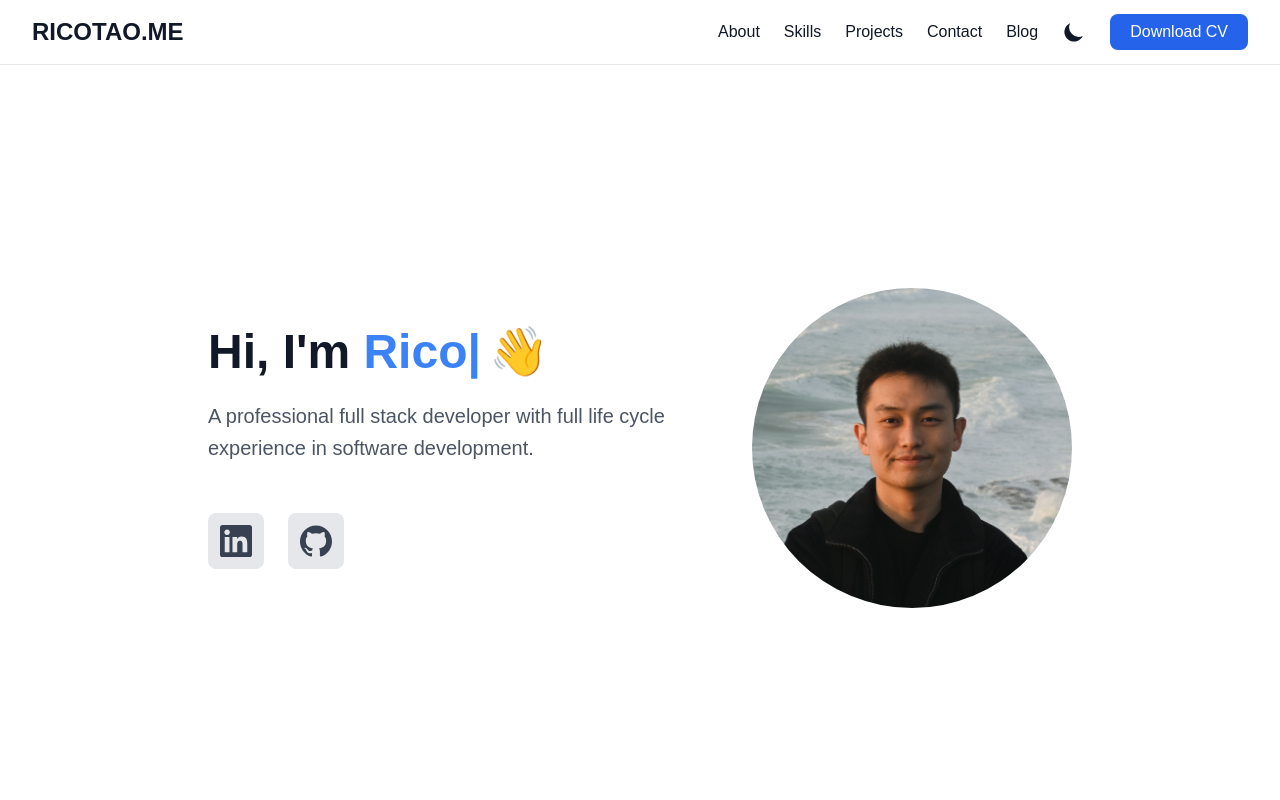
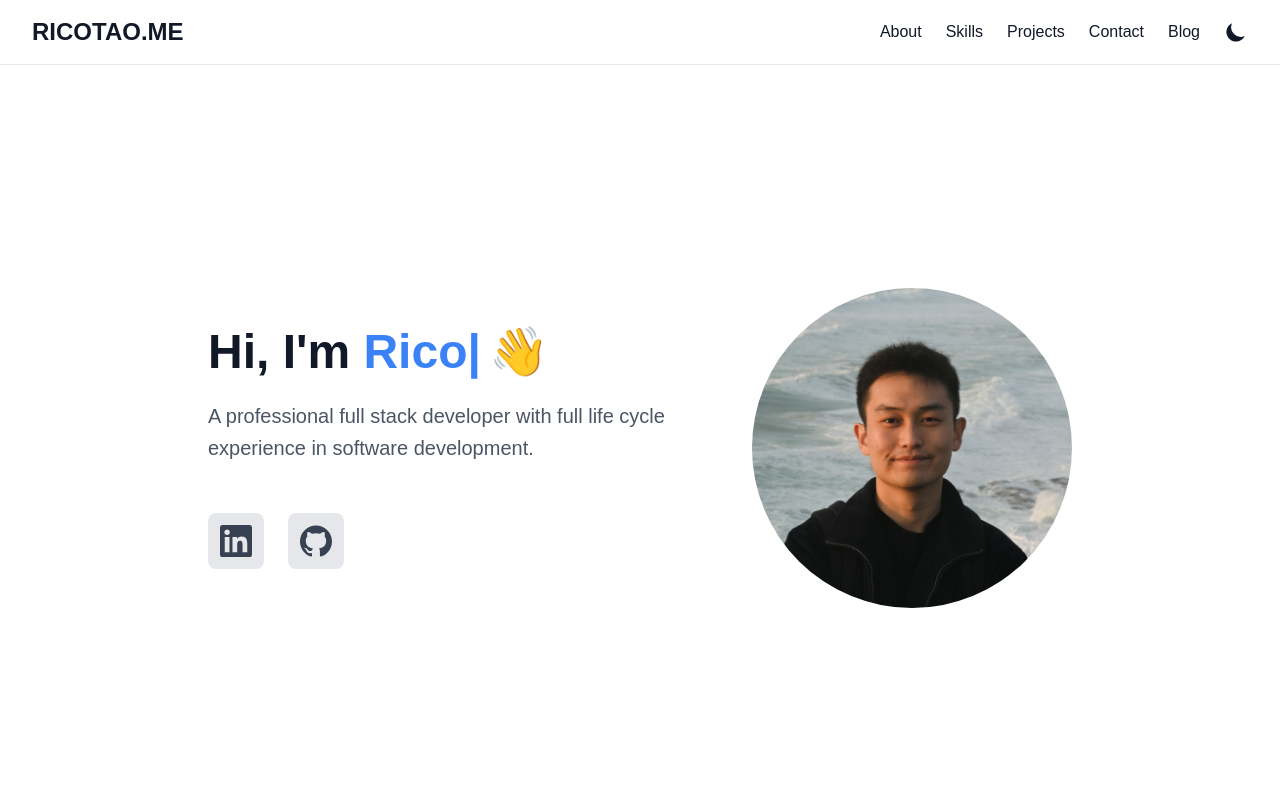
Before and after one commit to Rico00121/ricotao.me, a Next.js app: page / in a window 1280 px wide. Shown: the top 800 px of the page. Built offline with nearby package versions, Linux system fonts and the light colour scheme; no server answers.

Commit message:
feat: rm cv

```diff
--- a/src/components/composes/Navbar.tsx
+++ b/src/components/composes/Navbar.tsx
@@ -23,15 +23,6 @@ const Navbar = () => {
             <a href="https://rico00121.github.io/blog/" target="_blank" rel="noopener noreferrer" className="hover:text-blue-600 dark:hover:text-blue-400">Blog</a>
 
             <ThemeToggle />
-
-            <a
-              href="https://drive.google.com/drive/folders/1wFAM8sht5CZWxmehGYnEjV7Hk9mcciSO?usp=drive_link"
-              target="_blank"
-              rel="noopener noreferrer"
-              className="bg-blue-600 dark:bg-blue-700 w-full sm:w-auto px-5 py-1.5 rounded-lg hover:bg-blue-700 dark:hover:bg-blue-800 transition-colors text-white"
-            >
-              Download CV
-            </a>
           </div>
         </div>
       </div>
```
